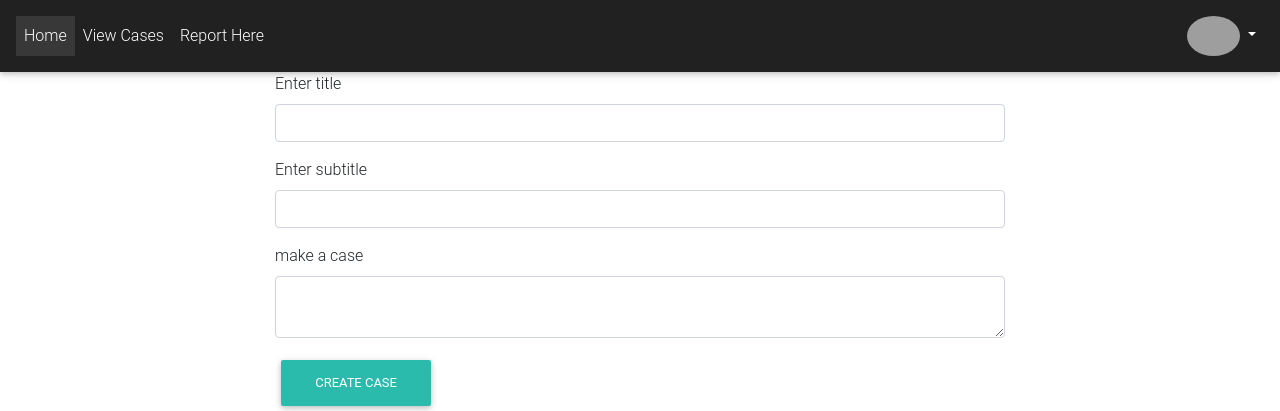
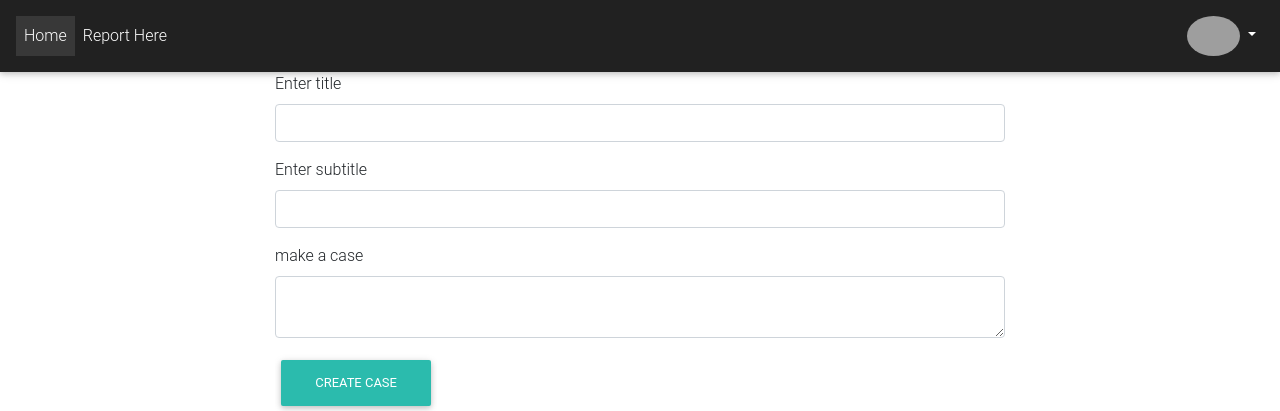
Before and after one commit to bryomajor/corruption-feeds, a Flask app: page /add in a window 1280 px wide. Shown: the top 411 px of the page. Run offline with Flask 2, Linux system fonts and the light colour scheme; the visitor is signed in with stand-in values (Sample User, id 1); data comes from the database, SQL or seed files in the repository; some libraries are stand-ins or nearby versions; some web fonts are replaced; grey boxes are pictures that could not be loaded.

Commit message:
update navbar url links

```diff
--- a/app/templates/navbar.html
+++ b/app/templates/navbar.html
@@ -2,13 +2,10 @@
     <div class="collapse navbar-collapse" id="navbarColor02">
       <ul class="navbar-nav mr-auto">
         <li class="nav-item active">
-          <a class="nav-link" href="{{url_for('main.index')}}">Home <span class="sr-only">(current)</span></a>
+          <a class="nav-link" href="#">Home <span class="sr-only">(current)</span></a>
         </li>
         <li class="nav-item">
-          <a class="nav-link" href="{{url_for('main.cases')}}">View Cases</a>
-        </li>
-        <li class="nav-item">
-          <a class="nav-link" href="{{url_for('main.new_case')}}">Report Here</a>
+          <a class="nav-link" href="{{ url_for('main.add')}}">Report Here</a>
         </li>
 
       </ul>
@@ -30,7 +27,7 @@
                 </ul>
               {% else %}
               <li class="nav-item">
-                  <a  class="nav-link mr-1" href="{{url_for('auth.signup')}}" ><i class="fas fa-user-plus"></i></i>&nbsp; <strong>Sign Up</strong></a>
+                  <a  class="nav-link mr-1" href="{{url_for('auth.signup')}}}" ><i class="fas fa-user-plus"></i></i>&nbsp; <strong>Sign Up</strong></a>
               </li>
               <li class="nav-item">
                   <a  class="nav-link mr-5" href="{{url_for('auth.login')}}" ><i class="fas fa-sign-in-alt "></i>&nbsp; <strong>Log In</strong></a>
```
